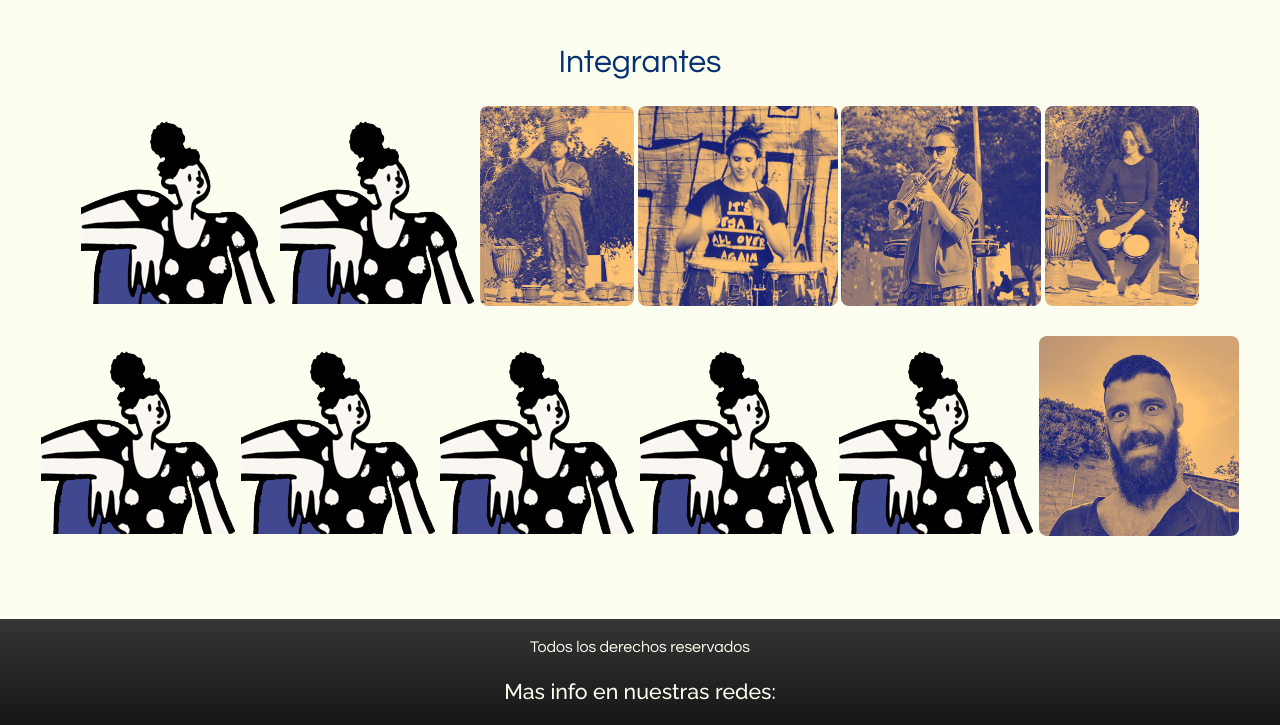
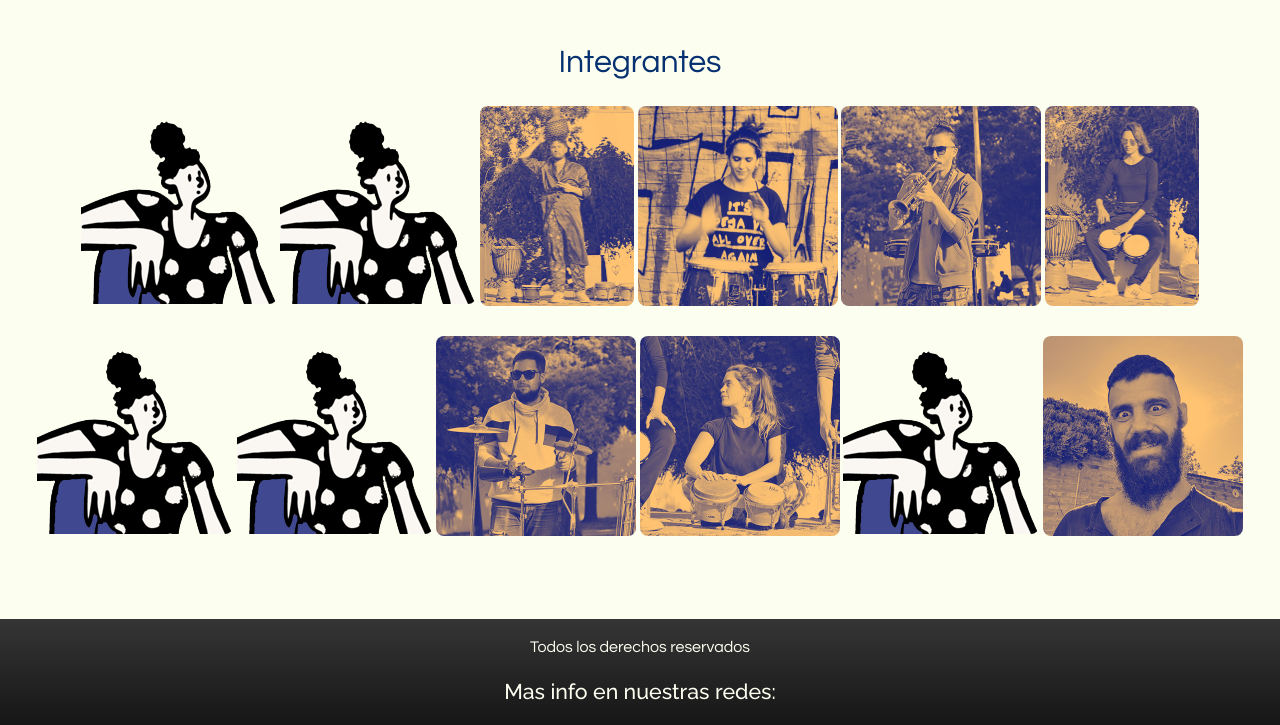
Before and after one commit to diegodipardo/waka, a website: page views/quienes.somos.html in a window 1280 px wide. Shown: the part 1015-1740 px from the top of the page. Drawn offline with nearby package versions, Linux system fonts and the light colour scheme.

Commit message:
intNuevos

```diff
--- a/views/quienes.somos.html
+++ b/views/quienes.somos.html
@@ -85,7 +85,7 @@
               </div>
               <p class="nombreIntegrante">Joaquín Echave Lladó</p>
               <p class="description">
-                Djembe y lo que venga. Desde muy chico encontró refugio, consuelo y sentido en la música. Su primera percusión fue el banco de la escuela, que pronto mutaría en una batería con 2 platillos y con ella, la experiencia de ensayar, componer, pegar afiches y tocar en vivo con bandas. En algún momento quiso cambiar el mundo, o su país al menos, y entendió que para ello primero debía “conocer” o comprender aquello que pretendía cambiar. Se recibió como sociólogo y más pronto que tarde aunque en realidad de trasnoche, se dio cuenta que a quien no conocía y no podía cambiar, era así mismo. Del pelo largo de sus épocas de heavy hasta su incipiente calva de hoy, el hilo conductor de su trajín es la búsqueda de mayor libertad, conexión y fluir a través de la música. Algo que con les wakas expresa su hondura y el calor de lo que se comparte con amor.
+                Djembe y lo que venga. Desde muy chico encontré refugio, consuelo y sentido en la música. Mi primer percusión fue el banco de la escuela, que pronto mutaría en una batería con 2 platillos y con ella, la experiencia de ensayar, componer, grabar y tocar en vivo con bandas de estilos diversos. En algún momento quise cambiar el mundo, o mi país al menos, y entendí que para ello primero debía “conocer” o comprender aquello que pretendía cambiar. Me recibí como sociólogo y más pronto que tarde aunque en realidad de trasnoche, me di cuenta que a quien no conocía y no podía cambiar, era a mi mismo. Del pelo largo de mis épocas de heavy hasta la incipiente calva de hoy, el hilo conductor de mi trajín es la búsqueda de mayor libertad, conexión y fluir a través de la música. Algo que con les wakas expresa su hondura y el calor de lo que se comparte con amor.
               </p>
             </div>
             <a href="#_"><img src="../images/close.png" class="exit" alt="cerrar"/></a>
@@ -365,7 +365,7 @@
           </div>
 
           <!-- Marcelo Neri -->
-          <a href="#image9"><img src="../images/integrante-grande.png" class="thumb" alt="cambiar"/></a>
+          <a href="#image9"><img src="../images/chelo-2.jpg" class="thumb" alt="cambiar"/></a>
           <div id="image9" class="lightbox">
             <div class="modalFondo" >
               <a href="#image8"><img src="../images/left.png" class="previous" alt="anterior"/></a>
@@ -380,13 +380,13 @@
                 <!-- Fotos Carousel -->
                 <div class="carousel-inner mt-3">
                   <div class="carousel-item active">
-                    <img src="../images/integrante-grande.png" alt="cambiar">
+                    <img src="../images/chelo-1.jpg" alt="cambiar">
                   </div>
                   <div class="carousel-item">
-                    <img src="../images/integrante-grande.png" alt="cambiar">
+                    <img src="../images/chelo-2.jpg" alt="cambiar">
                   </div>
                   <div class="carousel-item">
-                    <img src="../images/integrante-grande.png" alt="cambiar">
+                    <img src="../images/chelo-3.jpg" alt="cambiar">
                   </div>
                 </div>
               </div>
@@ -402,7 +402,7 @@
           </div>
 
           <!-- Danisa Tristant -->
-          <a href="#image10"><img src="../images/integrante-grande.png" class="thumb" alt="cambiar"/></a>
+          <a href="#image10"><img src="../images/dana-1.jpg" class="thumb" alt="cambiar"/></a>
           <div id="image10" class="lightbox">
             <div class="modalFondo" >
               <a href="#image9"><img src="../images/left.png" class="previous" alt="anterior"/></a>
@@ -417,23 +417,23 @@
                 <!-- Fotos Carousel -->
                 <div class="carousel-inner mt-3">
                   <div class="carousel-item active">
-                    <img src="../images/integrante-grande.png" alt="cambiar">
+                    <img src="../images/dana-2.jpg" alt="cambiar">
                   </div>
                   <div class="carousel-item">
-                    <img src="../images/integrante-grande.png" alt="cambiar">
+                    <img src="../images/dana-1.jpg" alt="cambiar">
                   </div>
                   <div class="carousel-item">
-                    <img src="../images/integrante-grande.png" alt="cambiar">
+                    <img src="../images/dana-3.jpg" alt="cambiar">
                   </div>
                 </div>
               </div>
               <p class="nombreIntegrante">Danisa Tristant</p>
               <p class="aliasIntegrante"> Dana 👽🌿♒ </p>
               <p class="description">
-                La novata del ensamble! con la curiosidad que me compone llegué al mundo Waka para darme el gusto y la oportunidad de experimentar en el mundo de la música y la percusión, que me gusta tanto. Sin experiencia musical más que jugando a veces a tocar algunos acordes en la guitarra y cantando profesionalmente en la ducha, la música siempre estuvo y es parte esencial de mi vida. Siendo hija de un Disc Jockey entrené el oído desde pequeña y si bien mi manera de manifestarlo fue siempre a través de la danza y el movimiento, hoy siento ganas de ampliar mis capacidades y de compartirlas en grupo. Tengo la suerte de que mis compañerxs son gente con mucha paciencia y buena onda, que me ayudan, guían y animan a disfrutar del proceso, desde aquella primera vez en la que tímidamente agarré una pandereta.
+                Con la curiosidad que me compone llegué al mundo Waka para darme el gusto y la oportunidad de experimentar con la música y la percusión, que me gusta tanto. Sin experiencia musical más que jugando a veces a tocar algunos acordes en la guitarra y cantando profesionalmente en la ducha, la música siempre estuvo y es parte esencial de mi vida. Siendo hija de un Disc Jockey entrené el oído desde pequeña y si bien mi manera de manifestarlo fue siempre a través de la danza y el movimiento, hoy siento ganas de ampliar mis capacidades y de compartirlas en grupo. Tengo la suerte de que mis compañerxs son seres con mucha paciencia y buena onda, que me enseñan, guían y animan a disfrutar del proceso, desde aquella primera vez en la que tímidamente agarré una pandereta.
               </p>
               <p class="description">
-                Hoy exploro un poco con el bongo pero como buena acuariana que soy no me puedo quedar quieta así que voy cada tanto rotando entre los instrumentos medios, graves y agudos, descubriendo que posibilidades y sensaciones hay en ellos y en mí. Creo que estoy en la búsqueda de mi instrumento...o quizás sea una especie de comodín mutante! quién sabe? 🐮💚
+                Hoy exploro con los bongó, pero como buena acuariana la intriga me lleva a ir rotando cada tanto entre los instrumentos, descubriendo qué posibilidades y sensaciones hay en ellos y en mí. Creo que estoy en la búsqueda de mi instrumento...o quizás sea una especie de comodín mutante! quién sabe? 🐮💚
               </p>
             </div>
             <a href="#_"><img src="../images/close.png" class="exit" alt="cerrar"/></a>
```
Also changed, not shown: images/chelo-1.jpg (added), images/chelo-2.jpg (added), images/chelo-3.jpg (added), images/dana-1.jpg (added), images/dana-2.jpg (added), images/dana-3.jpg (added).
